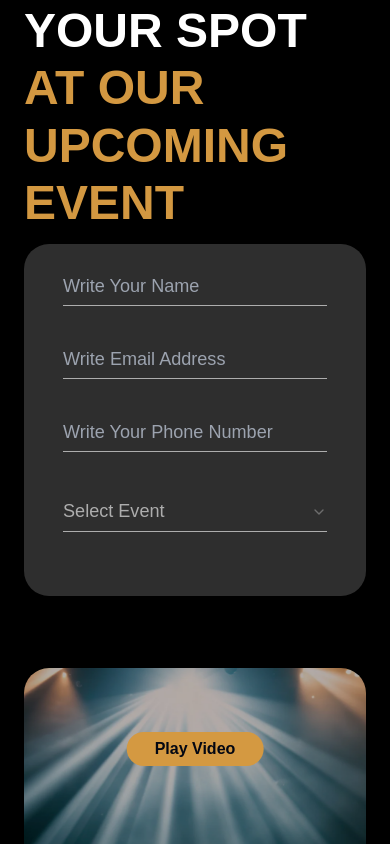
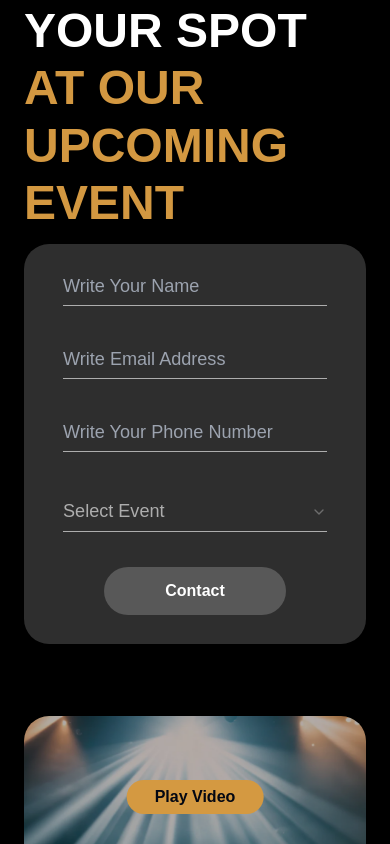
Before and after one commit to shreyaspangal-tekreant/southcinemax, a Next.js app: page / in a window 390 px wide. Shown: the part 2232-3076 px from the top of the page. Built offline with nearby package versions, Linux system fonts and the light colour scheme; a web font is replaced by a local one.

Commit message:
fix: Register alignment & cta button

```diff
--- a/components/home-page/register-cta.tsx
+++ b/components/home-page/register-cta.tsx
@@ -3,7 +3,7 @@ import { Select, SelectContent, SelectGroup, SelectItem, SelectLabel, SelectTrig
 export default function RegisterCtaBlock() {
   return (
     <section className="max-w-[1440px] mx-auto p-[1.5rem] pt-[3rem] xl:py-[2.88rem] xl:px-[4.38rem]">
-      <div className="flex flex-col xl:flex-row items-center justify-between gap-3">
+      <div className="flex flex-col lg:flex-row lg:items-center justify-between gap-3">
         <div className="left-block max-w-[31.06rem] w-full">
           <p className="mb-[1.1rem] uppercase text-[1.56rem] text-[#fff] font-normal">Register Now</p>
           <p className="mb-0 text-[3rem] text-[#fff] font-extrabold leading-[1.2]">
@@ -35,8 +35,8 @@ export default function RegisterCtaBlock() {
             </Select>
           </div>
           {/* my-[2.19rem] */}
-          <div className="flex justify-end items-end mt-[2.19rem]">
-            <button type="button" className="hidden lg:block rounded-[50px] bg-[#585858] text-[#fff] px-[3.81rem] py-[0.75rem] font-bold hover:opacity-75">
+          <div className="flex justify-center lg:justify-end items-center mt-[2.19rem]">
+            <button type="button" className="rounded-[50px] bg-[#585858] text-[#fff] px-[3.81rem] py-[0.75rem] font-bold hover:opacity-75">
               Contact
             </button>
           </div>
```
